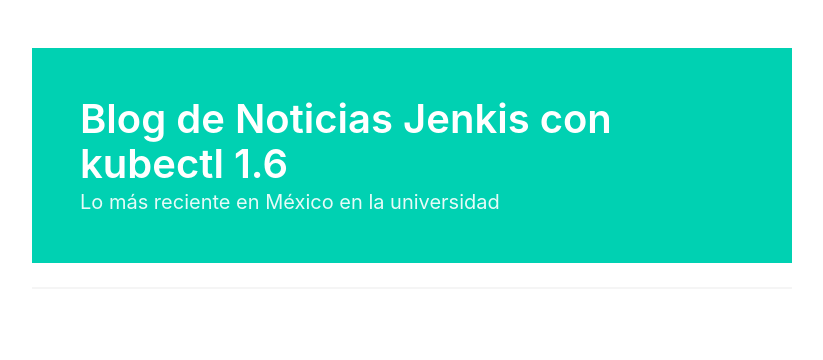
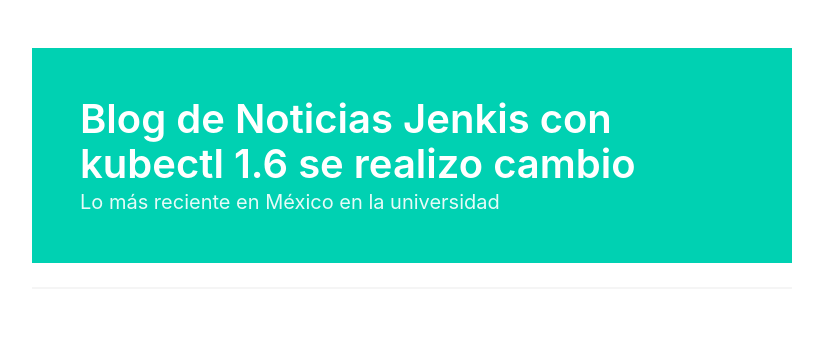
Before and after one commit to EfrenDavidLopezMancilla/trabajosunidad2, a Flask app: page / in a window 1280 px wide. Shown: the part 52-412 px from the top of the page, without its empty margins (228-1051 px from the left). Run offline with Flask 3, Linux system fonts and the light colour scheme.

Commit message:
Descripción clara del cambio

```diff
--- a/templates/home.html
+++ b/templates/home.html
@@ -10,7 +10,7 @@
             <section class="hero is-primary">
                 <div class="hero-body">
                     <div class="container">
-                        <h1 class="title is-2">Blog de Noticias Jenkis con kubectl 1.6</h1>
+                        <h1 class="title is-2">Blog de Noticias Jenkis con kubectl 1.6 se realizo cambio</h1>
                         <h2 class="subtitle">Lo más reciente en México en la universidad</h2>
                     </div>
                 </div>
```
